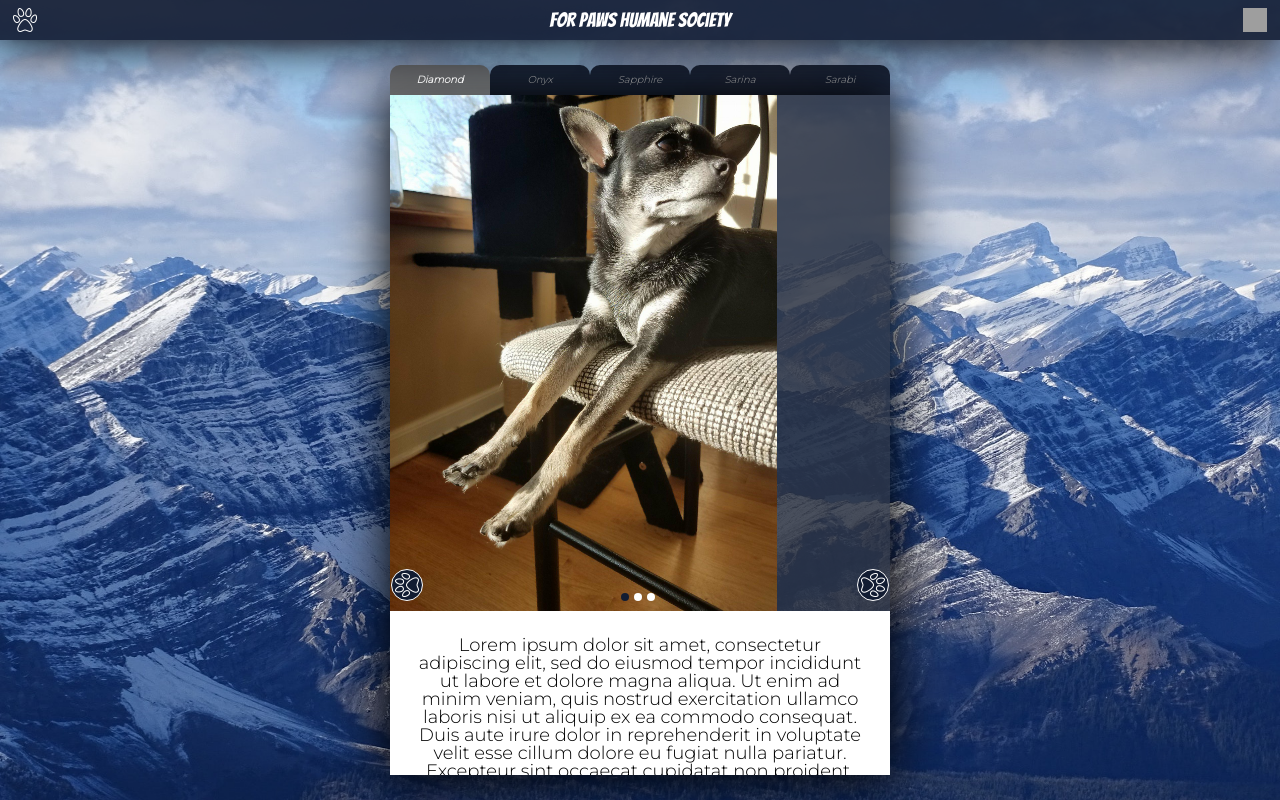
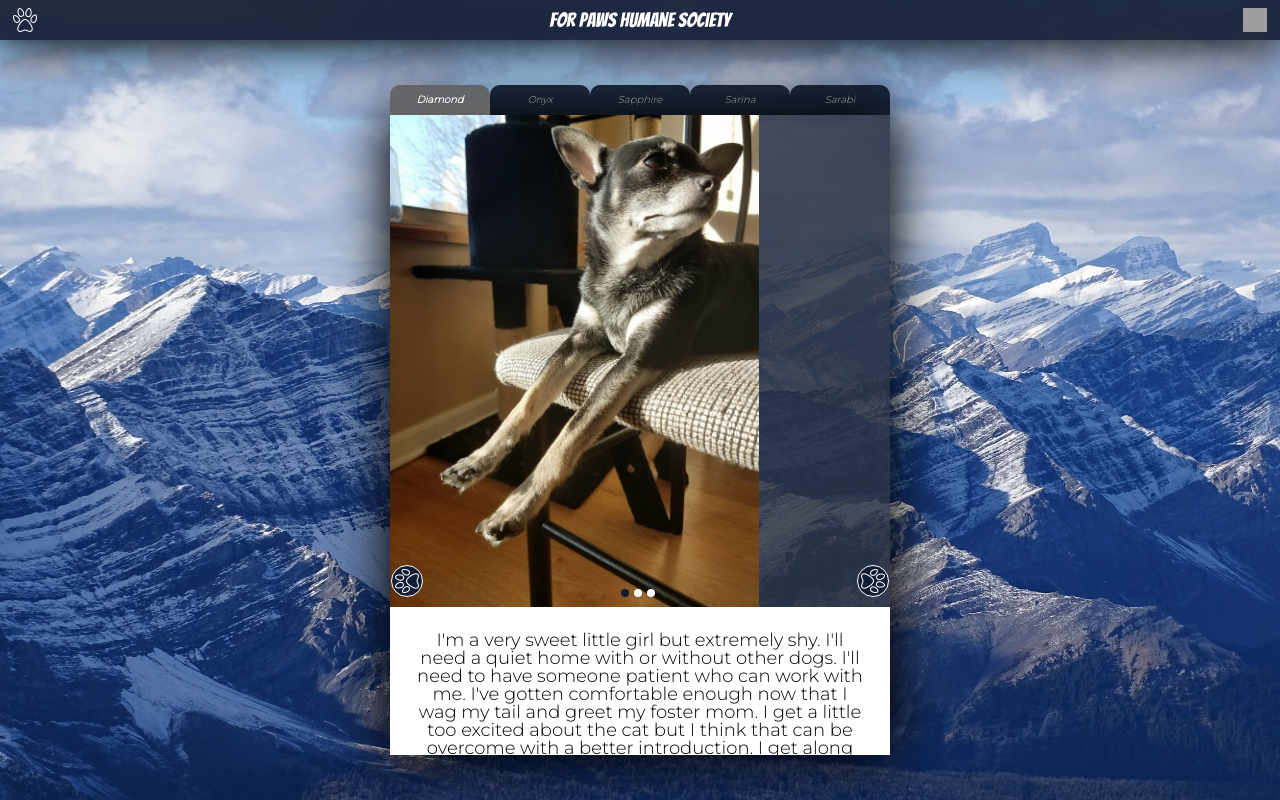
Before and after one commit to cotikor/for-paws, a React (Create React App) app: page /adopt in a window 1280 px wide. Built offline with nearby package versions, Linux system fonts and the light colour scheme; grey boxes are pictures that could not be loaded.

Commit message:
completed adding descriptions

```diff
--- a/src/components/dashboard/Content.js
+++ b/src/components/dashboard/Content.js
@@ -13,32 +13,31 @@ export const Content = ({ selectedTab, activeImage, setActiveImage, setView }) =
 		Diamond: {
 			images: [photos.diamond1, photos.diamond2, photos.diamond3],
 			description:
-				"Lorem ipsum dolor sit amet, consectetur adipiscing elit, sed do eiusmod tempor incididunt ut labore et dolore magna aliqua. Ut enim ad minim veniam, quis nostrud exercitation ullamco laboris nisi ut aliquip ex ea commodo consequat. Duis aute irure dolor in reprehenderit in voluptate velit esse cillum dolore eu fugiat nulla pariatur. Excepteur sint occaecat cupidatat non proident, sunt in culpa qui officia deserunt mollit anim id est laborum.",
+				"I'm a very sweet little girl but extremely shy. I'll need a quiet home with or without other dogs. I'll need to have someone patient who can work with me. I've gotten comfortable enough now that I wag my tail and greet my foster mom. I get a little too excited about the cat but I think that can be overcome with a better introduction. I get along really well with the other dogs in the house. Once you win me over I'll be your best friend!",
 		},
 		Onyx: {
 			images: [photos.onyx1, photos.onyx2, photos.onyx3],
 			description:
-				"Sed ut perspiciatis unde omnis iste natus error sit voluptatem accusantium doloremque laudantium, totam rem aperiam, eaque ipsa quae ab illo inventore veritatis et quasi architecto beatae vitae dicta sunt explicabo. Nemo enim ipsam voluptatem quia voluptas sit aspernatur aut odit aut fugit, sed quia consequuntur magni dolores eos qui ratione voluptatem sequi nesciunt. Neque porro quisquam est, qui dolorem ipsum quia dolor sit amet, consectetur, adipisci velit",
+				"This incredibly sweet boy is Onyx. He was very fearful when he first came into the shelter, but with time and patience he came out of his shell. He is currently in a foster home and doing great!! He's affectionate with his foster family, snuggles with their dogs and does well with the dog-friendly cat. Onyx can be a little territorial about his space, so he would do best with a dog who respects his space, or as the only dog in the home.",
 		},
 		Sapphire: {
 			images: [photos.sapph1, photos.sapph2, photos.sapph3],
 			description:
-				"Lorem ipsum dolor sit amet, consectetur adipiscing elit, sed do eiusmod tempor incididunt ut labore et dolore magna aliqua. Ut enim ad minim veniam, quis nostrud exercitation ullamco laboris nisi ut aliquip ex ea commodo consequat. Duis aute irure dolor in reprehenderit in voluptate velit esse cillum dolore eu fugiat nulla pariatur. Excepteur sint occaecat cupidatat non proident, sunt in culpa qui officia deserunt mollit anim id est laborum.",
+				"Sapphire is a handsome and charming guy whom you'll fall in love with. An adventurous guy, Sapph is fit for long walks and exploring new places. There's nothing he enjoys more than getting out and smelling the freshly marked trees and grass. He is gradually building on his skills of knowing sit, stay, leave it and loose leash walking. He will do best with someone who remains consistent with the training from which he has already acquired a very solid base! Treats, especially chicken jerky, will get his attention when training. He is still learning how to politely introduce himself to dogs his size and larger, as he just wants to play, but his exuberence canbe misinterpreted by others. Though he may be about his adventures, don't for a second think he wont smile at you and give you his belly when its time to relax. Come meet this goofy, adventurous boy and maybe he'll sing you a song on the way home!",
 		},
 		Sarabi: {
 			images: [photos.sarabi1, photos.sarabi2, photos.sarabi3],
 			description:
-				"At vero eos et accusamus et iusto odio dignissimos ducimus qui blanditiis praesentium voluptatum deleniti atque corrupti quos dolores et quas molestias excepturi sint occaecati cupiditate non provident, similique sunt in culpa qui officia deserunt mollitia animi, id est laborum et dolorum fuga. Et harum quidem rerum facilis est et expedita distinctio. Nam libero tempore, cum soluta nobis est eligendi optio cumque nihil impedit quo minus id quod maxime.",
+				"Hi! My name is Sarabi. I'm a dignified older lady with the prettiest tortoiseshell coat you ever did see. I love to follow the sun from window to window throughout the day. I also love a quiet environment where I am the sole focus of my owner. I feel my best when I know the routine of my owner and then I can establish a routine of my own. I like to sit on your lap but only when I can be the center of your attention.",
 		},
 		Sarina: {
 			images: [photos.sarina1, photos.sarina2, photos.sarina3],
 			description:
-				"Lorem ipsum dolor sit amet, consectetur adipiscing elit, sed do eiusmod tempor incididunt ut labore et dolore magna aliqua. Ut enim ad minim veniam, quis nostrud exercitation ullamco laboris nisi ut aliquip ex ea commodo consequat. Duis aute irure dolor in reprehenderit in voluptate velit esse cillum dolore eu fugiat nulla pariatur. Excepteur sint occaecat cupidatat non proident, sunt in culpa qui officia deserunt mollit anim id est laborum.",
+				"My name is Sarina. I'm very cautious and quiet at first, but once I warm up to you, I am very playful. I cannot resist toys and treats and really come out of my shell when offered a laser pointer. If you are looking for a cat who you can help bring out of her shell to become a friendly companion, I may be your perfect match!",
 		},
 	};
 
 	return (
-		(
 		<ContentContainer>
 			<Carousel
 				images={content[selectedTab].images}
@@ -47,9 +46,8 @@ export const Content = ({ selectedTab, activeImage, setActiveImage, setView }) =
 			/>
 			<BottomContent>
 				<DescriptionP>{content[selectedTab].description}</DescriptionP>
-					<AdoptButton to='/adopt/application' onClick={e => { setView('adopt')}}>Adopt</AdoptButton>
+				<AdoptButton to='/adopt/application' onClick={e => { setView('adopt') }}>Adopt</AdoptButton>
 			</BottomContent>
 		</ContentContainer>
-		)
 	);
 };
--- a/src/styles/content.js
+++ b/src/styles/content.js
@@ -8,7 +8,7 @@ export const ContentContainer = styled.section`
 	align-items: center;
 	justify-content: flex-end;
 	max-width: 500px;
-	max-height: 85vh;
+	max-height: 80vh;
 	background: rgba(18, 28, 50, 0.8);
 	@media only screen and (orientation: landscape) and (max-height: 760px){
 		flex-flow: row nowrap;
```
Lines whose indentation alone changed are shown as unchanged.
